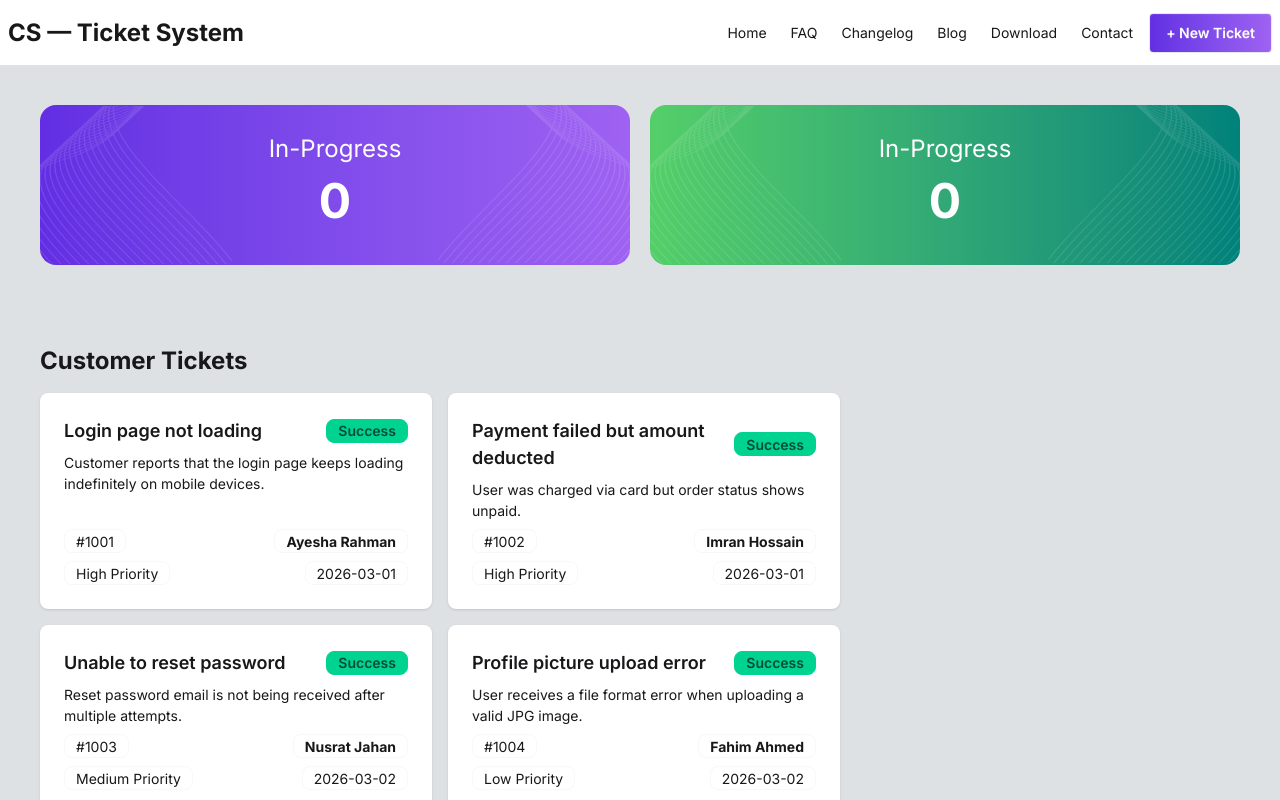
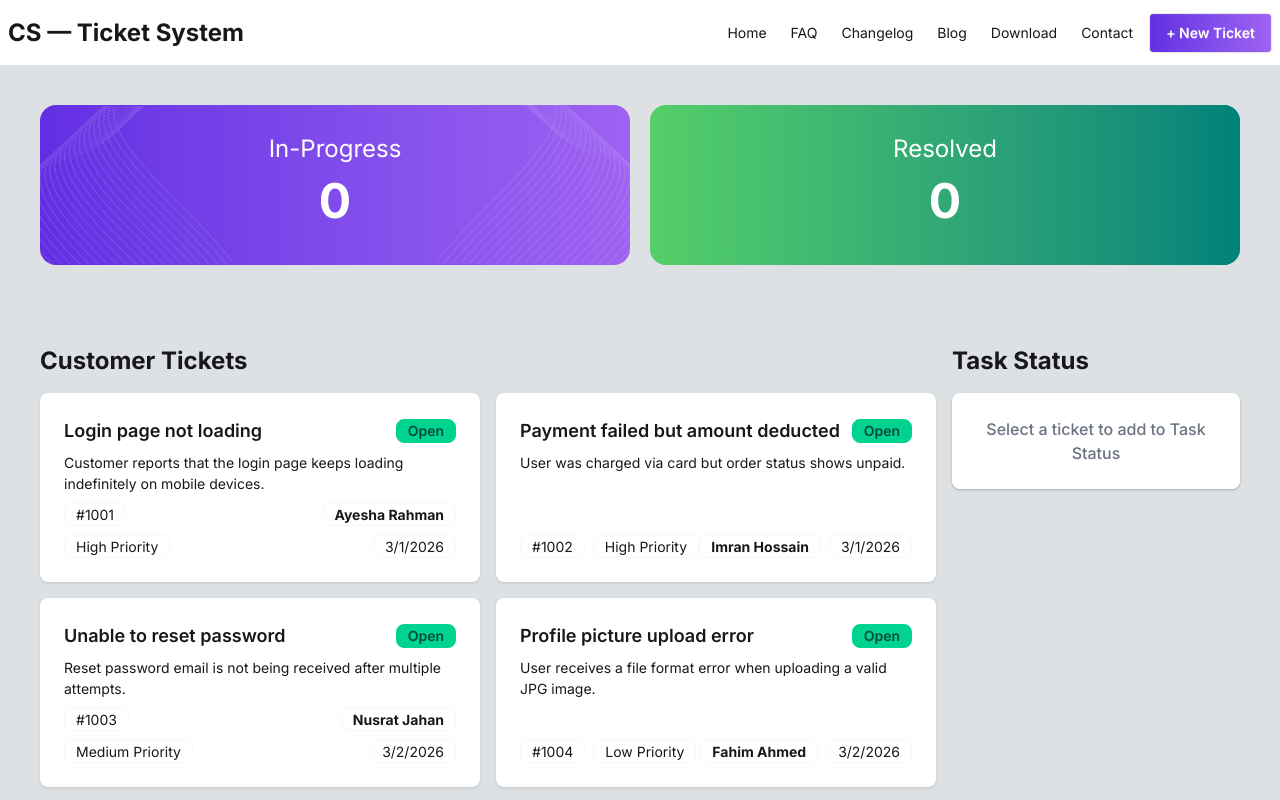
Before and after one commit to fakhrulhasan99/Customer-Support-Zone, a React (Vite) app: page / in a window 1280 px wide. Shown: the top 800 px of the page. Built offline with nearby package versions, Linux system fonts and the light colour scheme.

Commit message:
added task status

```diff
--- a/package.json
+++ b/package.json
@@ -14,6 +14,7 @@
     "daisyui": "^5.5.19",
     "react": "^19.2.0",
     "react-dom": "^19.2.0",
+    "react-toastify": "^11.0.5",
     "tailwindcss": "^4.2.1"
   },
   "devDependencies": {
--- a/src/App.jsx
+++ b/src/App.jsx
@@ -1,34 +1,109 @@
-import { use } from 'react'
+import { use, useEffect, useState } from 'react'
 import './App.css'
+import { ToastContainer, toast } from 'react-toastify';
+import 'react-toastify/dist/ReactToastify.css';
 import Banner from './components/banner/Banner'
 import Navbar from './components/navbar/Navbar'
 import TicketData from './components/ticketCard/TicketData'
+import TaskStatus from './components/taskStatus/TaskStatus'
+import ResolvedTask from './components/resolvedTask/ResolvedTask'
 const ticketsData = fetch('/tickets.json').then(res => res.json())
 
 function App() {
 
   const tickets = use(ticketsData);
-  console.log(tickets)
+
+  const [availableTickets, setAvailableTickets] = useState([]);
+  const [inProgress, setInProgress] = useState([]);
+  const [resolved, setResolved] = useState([]);
+
+  // initialize once
+  useEffect(() => {
+    setAvailableTickets(tickets);
+  }, [tickets]);
+
+  // ADD TO PROGRESS
+  const handleAddToProgress = (ticket) => {
+
+    if (inProgress.some(item => item.id === ticket.id)) {
+      toast.error("Task already added!");
+      return;
+    }
+
+    setInProgress(prev => [...prev, ticket]);
+
+    // remove from main list
+    setAvailableTickets(prev =>
+      prev.filter(item => item.id !== ticket.id)
+    );
+
+    toast.success("Task moved to In-Progress!");
+  };
+
+  // COMPLETE TASK
+  const handleComplete = (ticket) => {
+
+    // remove from progress
+    setInProgress(prev =>
+      prev.filter(item => item.id !== ticket.id)
+    );
+
+    // add to resolved
+    setResolved(prev => [...prev, ticket]);
+
+    toast.success("Task Completed Successfully!");
+  };
 
   return (
-    <>
     <div className='bg-[#dde1e4]'>
+
       <Navbar />
-        <Banner />
-        {/* main section */}
+
+      <Banner
+        inProgressCount={inProgress.length}
+        resolvedCount={resolved.length}
+      />
+
       <div className='max-w-350 mx-auto p-5 lg:p-10'>
-          {/* customer tickets section */}
-          <div className='lg:w-8/12'>
+        <div className='grid lg:grid-cols-4 gap-4'>
+
+          {/* Customer Tickets */}
+          <div className='col-span-3'>
             <h2 className='text-2xl font-bold pb-4'>Customer Tickets</h2>
+
+            {availableTickets.length === 0 ? (
+              <p className="text-gray-500">
+                No more tickets available.
+              </p>
+            ) : (
               <div className='grid gap-4 grid-cols-1 lg:grid-cols-2'>
                 {
-                tickets.map(ticket => <TicketData key={ticket.id} ticket={ticket} />)
+                  availableTickets.map(ticket => (
+                    <TicketData
+                      key={ticket.id}
+                      ticket={ticket}
+                      onAdd={handleAddToProgress}
+                    />
+                  ))
                 }
               </div>
+            )}
+          </div>
+
+          {/* Right Side */}
+          <div>
+            <TaskStatus
+              inProgress={inProgress}
+              onComplete={handleComplete}
+            />
+
+          </div>
+
         </div>
       </div>
+
+      <ToastContainer position="top-right" autoClose={2000} />
     </div>
-    </>
   )
 }
 
--- a/src/components/banner/Banner.jsx
+++ b/src/components/banner/Banner.jsx
@@ -1,9 +1,9 @@
-import React, { useState } from 'react';
+import React from 'react';
 import BgImg from '../../assets/vector1.png'
 
-const Banner = () => {
+const Banner = ({ inProgressCount, resolvedCount }) => {
 
-    const [progress, setProgress] = useState(0);
+
     return (
         <div className='max-w-350 mx-auto flex flex-col lg:flex-row gap-5 p-5 lg:p-10'>
             <div
@@ -31,7 +31,9 @@ const Banner = () => {
                 <div className="hero-content text-center relative z-10">
                     <div className="py-3 max-w-md">
                         <h1 className="text-2xl">In-Progress</h1>
-                        <p className="py-3 text-5xl font-bold">{progress}</p>
+                        <p className="py-3 text-5xl font-bold">
+                            {inProgressCount}
+                        </p>
                     </div>
                 </div>
             </div>
@@ -57,10 +59,14 @@ const Banner = () => {
                     }}
                 />
 
-                <div className="hero-content text-center relative z-10">
-                    <div className="py-3 max-w-md">
-                        <h1 className="text-2xl">In-Progress</h1>
-                        <p className="py-3 text-5xl font-bold">{progress}</p>
+                <div className="hero rounded-2xl text-white relative overflow-hidden bg-linear-to-r from-[#54CF68] to-[#00827A]">
+                    <div className="hero-content text-center relative z-10">
+                        <div className="py-3 max-w-md">
+                            <h1 className="text-2xl">Resolved</h1>
+                            <p className="py-3 text-5xl font-bold">
+                                {resolvedCount}
+                            </p>
+                        </div>
                     </div>
                 </div>
             </div>
--- /dev/null
+++ b/src/components/resolvedTask/ResolvedTask.jsx
@@ -0,0 +1,38 @@
+import React from 'react';
+
+const ResolvedTask = ({ resolved }) => {
+
+    return (
+        <div className="mt-6">
+            <h2 className='text-2xl font-bold pb-4'>Resolved Tasks</h2>
+            {
+                resolved.length === 0 ? (
+                    <div className="bg-base-100 p-6 rounded-lg text-center shadow-sm">
+                        <p className="text-gray-500 font-medium">
+                            No resolved tasks yet.
+                        </p>
+                    </div>
+                ) : (
+                    <div className="card shadow-sm gap-4">
+                        {
+
+                            resolved.map(task =>
+                                <div
+                                    key={task.id}
+                                    className="card-body bg-base-100 items-center text-center"
+                                >
+                                    <h2 className="card-title">
+                                        {task.title}
+                                    </h2>
+                                </div>
+                            )
+                        }
+                    </div>
+                )
+            }
+
+        </div>
+    );
+};
+
+export default ResolvedTask;
--- /dev/null
+++ b/src/components/taskStatus/TaskStatus.jsx
@@ -0,0 +1,46 @@
+import React from 'react';
+
+const TaskStatus = ({ inProgress, onComplete }) => {
+
+    console.log(inProgress)
+    return (
+        <div>
+            <h2 className='text-2xl font-bold pb-4'>Task Status</h2>
+            <div className="card shadow-sm gap-4">
+                {
+                    inProgress.length === 0 ? (
+                        <div className="bg-base-100 p-6 rounded-lg text-center shadow-sm">
+                            <p className="text-gray-500 font-medium">
+                                Select a ticket to add to Task Status
+                            </p>
+                        </div>
+                    ) : (
+                        <div className="card shadow-sm gap-4">
+                            {
+                                inProgress.map(progress =>
+                                    <div
+                                        key={progress.id}
+                                        className="card-body bg-base-100 items-center text-center"
+                                    >
+                                        <h2 className="card-title">
+                                            {progress.title}
+                                        </h2>
+
+                                        <button
+                                            onClick={() => onComplete(progress)}
+                                            className="w-full btn btn-success"
+                                        >
+                                            Complete
+                                        </button>
+                                    </div>
+                                )
+                            }
+                        </div>
+                    )
+                }
+            </div>
+        </div>
+    );
+};
+
+export default TaskStatus;
--- a/src/components/ticketCard/TicketData.jsx
+++ b/src/components/ticketCard/TicketData.jsx
@@ -1,7 +1,7 @@
 import React from 'react';
 
-const TicketData = ({ ticket }) => {
-
+const TicketData = ({ ticket, onAdd }) => {
+    // console.log(onAdd)
     const tag = 1000 + ticket.id;
 
     return (
@@ -14,15 +14,18 @@ const TicketData = ({ ticket }) => {
         //     "status": "Open",
         //     "createdAt": "2026-03-01T09:15:00"
         // }
-        <div div className="card bg-base-100 shadow-sm" >
+        <div
+            className="card bg-base-100 shadow-sm cursor-pointer hover:shadow-lg transition"
+            onClick={() => onAdd(ticket)}   // 🔥 CLICK EVENT
+        >
             <div className="card-body">
                 <h2 className="card-title justify-between">
                     {ticket.title}
-                    <div className="badge badge-success">Success</div>
-                    {/* <div className="badge badge-warning">Warning</div>
-                    <div className="badge badge-error">Error</div> */}
+                    <div className="badge badge-success">Open</div>
                 </h2>
+
                 <p>{ticket.description}</p>
+
                 <div className="flex justify-between">
                     <div className="card-actions justify-start">
                         <div className="badge">#{tag}</div>
@@ -30,7 +33,9 @@ const TicketData = ({ ticket }) => {
                     </div>
                     <div className="card-actions justify-end">
                         <div className="badge font-bold">{ticket.customer}</div>
-                        <div className="badge">{ticket.createdAt}</div>
+                        <div className="badge">
+                            {new Date(ticket.createdAt).toLocaleDateString()}
+                        </div>
                     </div>
                 </div>
             </div>
```
Also changed, not shown: 1 other file (tests, documents, lock files or other folders). Lines whose indentation alone changed are shown as unchanged.
